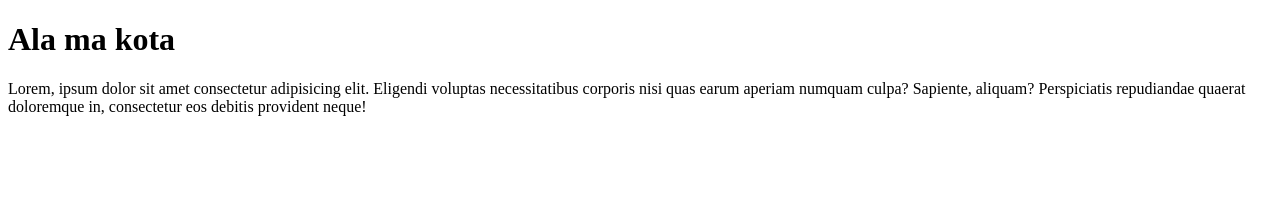
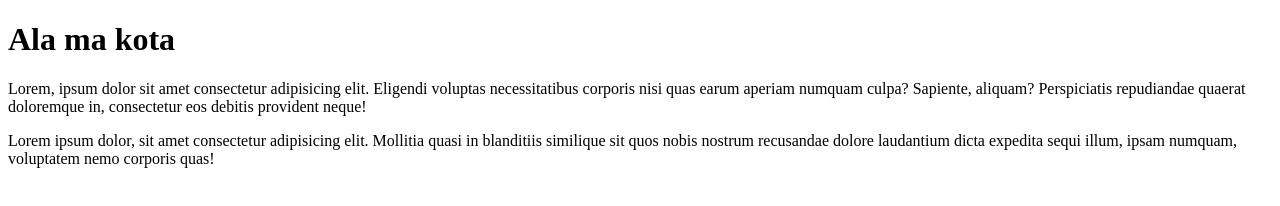
Before and after one commit to DariuszKralewski/pierwszeRepo, a plain HTML site: page index.html in a window 1280 px wide. Drawn offline with Linux system fonts and the light colour scheme.

Commit message:
wersja nr 2

```diff
--- a/index.html
+++ b/index.html
@@ -9,5 +9,6 @@
 <body>
   <h1>Ala ma kota</h1>
   <p>Lorem, ipsum dolor sit amet consectetur adipisicing elit. Eligendi voluptas necessitatibus corporis nisi quas earum aperiam numquam culpa? Sapiente, aliquam? Perspiciatis repudiandae quaerat doloremque in, consectetur eos debitis provident neque!</p>
+  <p>Lorem ipsum dolor, sit amet consectetur adipisicing elit. Mollitia quasi in blanditiis similique sit quos nobis nostrum recusandae dolore laudantium dicta expedita sequi illum, ipsam numquam, voluptatem nemo corporis quas!</p>
 </body>
 </html>
```
